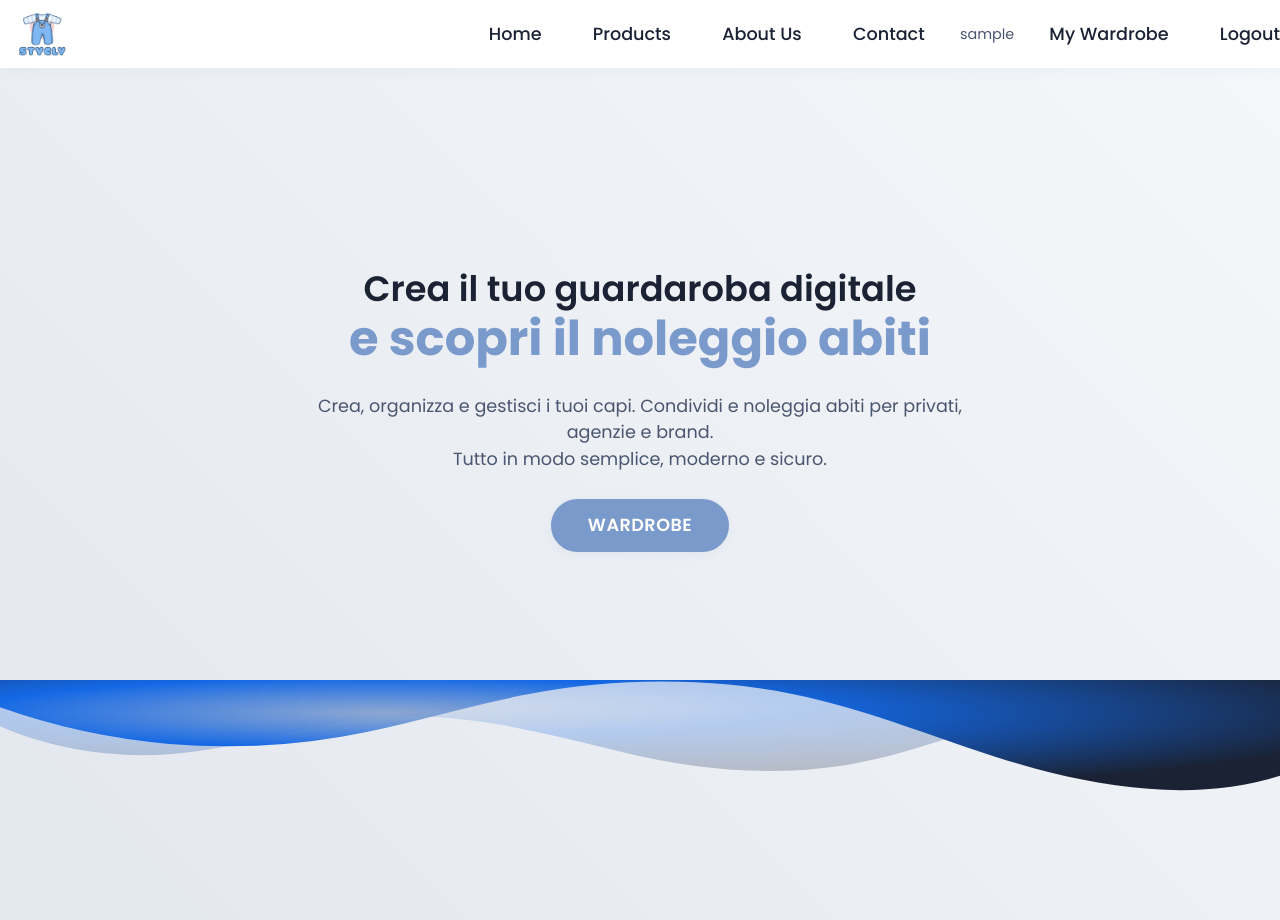
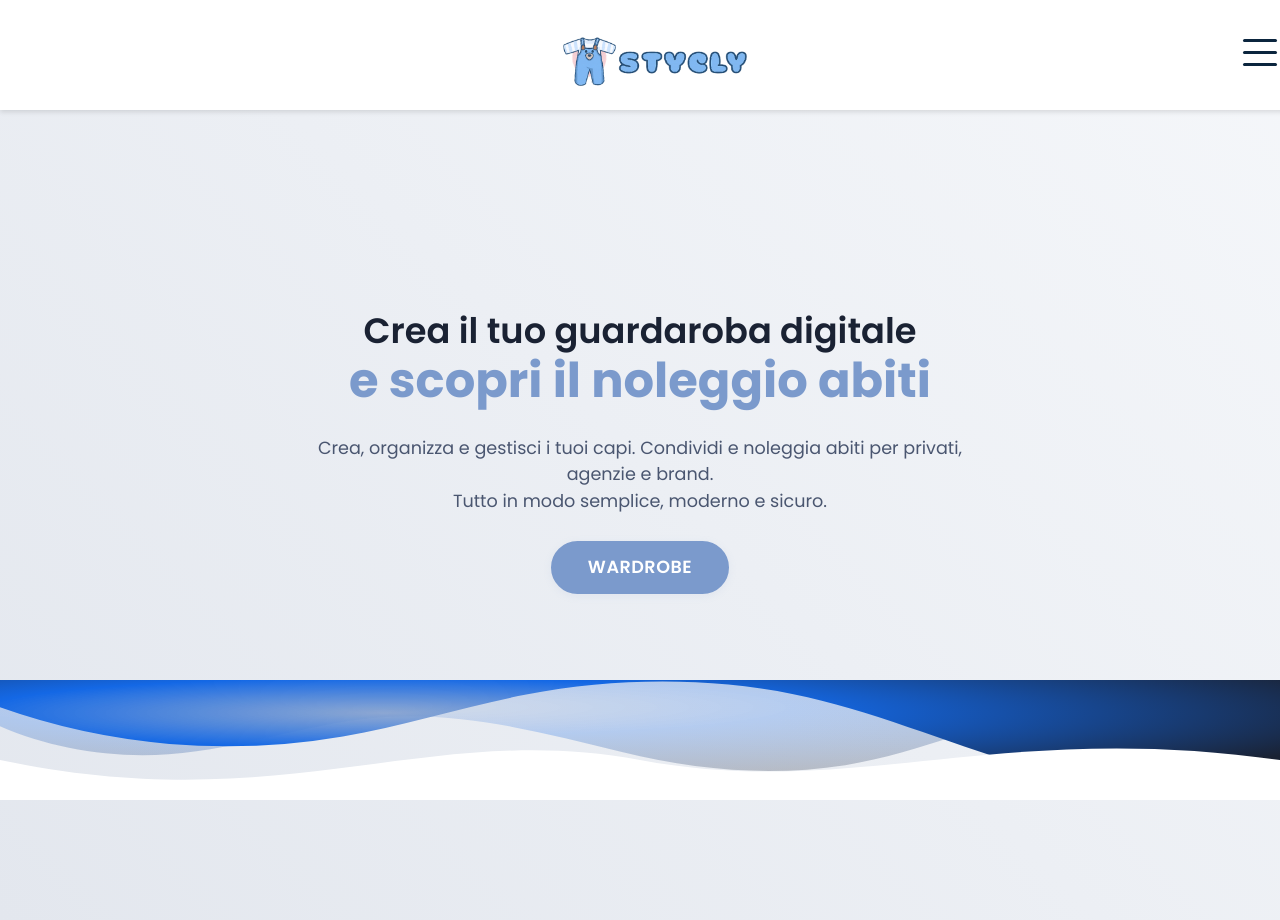
Before and after one commit to RGianluca98/Stycly2025, a Flask app: page / in a window 1280 px wide. Run offline with Flask 3, Linux system fonts and the light colour scheme; the visitor is signed in with stand-in values (Sample User, id 1); some libraries are stand-ins or nearby versions.

Commit message:
changes1

```diff
--- a/static/style.css
+++ b/static/style.css
@@ -34,137 +34,272 @@ body {
     padding-bottom: 120px; /* spazio per la wave */
 }
 
-/* --- NAVBAR --- */
-.stycly-header {
+/* ---------------------------------
+   HEADER + BLOB MENU OVERLAY
+----------------------------------*/
+
+.stycly-header.overlay-header {
+    height: 110px;
     width: 100%;
-    background: var(--col-white);
-    box-shadow: 0 2px 12px rgba(123,154,204,0.07);
+    position: relative;
+    background-color: var(--col-white);
+    box-shadow: 0 2px 5px rgba(0,0,0,.12);
     display: flex;
     align-items: center;
-    justify-content: space-between;
-    position: relative;
-    z-index: 10;
-    min-height: 68px;
+    justify-content: center;
     padding: 0 16px;
+    z-index: 20;
 }
 
-.stycly-logo img {
-    height: 44px;
-    width: auto;
-    display: block;
+/* wrapper logo centrale */
+.stycly-logo-wrapper {
+    text-align: center;
+    flex: 1;
 }
 
-/* desktop nav */
-.stycly-nav {
-    display: flex;
-    align-items: center;
-    gap: 1.2rem;
+/* logo stile template blob */
+.timlogo {
+    width: 190px;           /* visualizzato ~190px */
+    max-width: 60vw;
+    display: block;
+    margin: 0 auto;
+    padding-top: 12px;
+}
+
+/* zona destra: social + burger */
+.head {
+    position: absolute;
+    top: 30px;
+    right: 20px;
+}
+
+.head .tile {
+    display: inline-block;
+    height: 44px;
+    width: 44px;
+    margin-left: 6px;
+    transition: all .3s ease-in;
+}
+
+.head .tile.socialmedia {
+    color: #0b253e;
+    font-size: 32px;
+    text-align: center;
+    line-height: 44px;
+}
+
+.overlay-header.clicked .head .tile.socialmedia {
+    color: #ffffff;
+}
+
+.head .burger {
+    margin-left: 20px;
+    padding: 5px;
+    cursor: pointer;
+    background-color: transparent;
+}
+
+/* hamburger */
+.meat {
+    height: 34px;
+    width: 34px;
+    position: relative;
+    transition: all .3s ease-in;
+}
+
+.overlay-header.clicked .head .burger .meat {
+    transform: rotate(180deg);
+}
+
+.meat .line {
+    height: 3px;
+    width: 34px;
+    background-color: #0b253e;
+    border-radius: 3px;
+    position: absolute;
+    transition: all .3s ease-in;
+}
+
+.meat .line.one { top: 4px; left: 0; }
+.meat .line.two { top: 16px; left: 0; }
+.meat .line.three { top: 28px; left: 0; }
+
+.overlay-header.clicked .burger .line {
+    background-color: #ffffff;
+}
+.overlay-header.clicked .burger .line.one {
+    transform: rotate(45deg);
+    top: 16px;
+}
+.overlay-header.clicked .burger .line.two {
+    transform: rotate(-45deg);
+    top: 16px;
+}
+.overlay-header.clicked .burger .line.three {
+    opacity: 0;
+}
+
+/* NAV MODAL + BLOB */
+.nav-modal {
+    position: fixed;
+    top: 0;
+    left: 0;
+    width: 100%;
+    height: 100vh;
+    visibility: hidden;
+    opacity: 0;
+    transition: all .3s ease-in;
+    pointer-events: none;
+    z-index: 15;
+}
+
+.overlay-header.clicked .nav-modal {
+    visibility: visible;
+    opacity: 1;
+    pointer-events: auto;
+}
+
+.nav-modal .blob {
+    display: block;
+    width: 10px;
+    height: 10px;
+    border-radius: 100%;
+    margin: 0 auto;
+    background-color: #0b253e;
+    position: relative;
+    top: 50%;
+    transform: translateY(-50%);
+    transition: all .3s ease-in;
+}
+
+.overlay-header.clicked .nav-modal .blob {
+    width: 100vw;
+    height: 100vh;
+    border-radius: 0;
+}
+
+/* menu overlay */
+.overlay-nav {
+    position: fixed;
+    left: 16%;
+    top: 26%;
+    color: #ffffff;
+    opacity: 0;
+    transition: all .3s ease-in;
+    transition-delay: .3s;
+}
+
+.overlay-header.clicked .overlay-nav {
+    opacity: 1;
+}
+
+.overlay-nav a {
+    color: #ffffff;
+    text-decoration: none;
+    font-family: 'Poppins', sans-serif;
+    font-weight: 500;
+    font-size: 26px;
+    letter-spacing: 0.08em;
+}
+
+.overlay-nav ul li {
+    list-style: none;
+    text-align: right;
+    border-right: 4px solid #ffffff;
+    padding-bottom: 10px;
+    padding-right: 12px;
     position: relative;
 }
 
-.stycly-nav > a,
-.stycly-nav-dropdown-btn {
-    font-size: var(--f-md);
-    color: var(--col-primario);
-    text-decoration: none;
-    background: none;
-    border: none;
-    font-family: var(--font-main);
-    font-weight: 500;
-    padding: 8px 16px;
-    cursor: pointer;
-    transition: color 0.18s;
-    position: relative;
+/* voce username non linkata */
+.nav-username-item {
+    border-right: none;
+}
+.nav-username {
+    font-size: 20px;
+    text-transform: uppercase;
+    opacity: 0.8;
 }
 
-.stycly-nav > a:hover,
-.stycly-nav-dropdown-btn:hover {
-    color: var(--col-hover);
+/* eventuali sotto-menu */
+.overlay-nav ul li ul {
+    position: absolute;
+    right: -280px;
+    top: -4px;
+    display: none;
+}
+.overlay-nav ul li.selected ul {
+    display: block;
+}
+.overlay-nav ul li ul li {
+    border: none;
+    padding-bottom: 10px;
+    padding-left: 10px;
+    height: 48px;
+    width: 260px;
+}
+.overlay-nav ul li ul li a {
+    display: block;
+    height: 48px;
+    font-size: 18px;
+    text-align: left;
+    padding: 10px;
 }
 
-.stycly-nav-dropdown-parent {
-    position: relative;
+.overlay-nav ul li.notselected a {
+    opacity: .5;
+}
+.overlay-nav ul li.selected ul li a {
+    opacity: 1;
 }
 
-.stycly-nav-dropdown-menu {
-    display: none;
-    position: absolute;
-    top: 110%;
-    left: 0;
-    background: var(--col-white);
-    box-shadow: 0 8px 32px rgba(123,154,204,0.13);
-    border-radius: 10px;
-    min-width: 180px;
-    flex-direction: column;
-    padding: 8px 0;
-    z-index: 100;
-    animation: fadeIn 0.18s;
+/* disattivo vecchia nav orizzontale */
+.stycly-nav,
+.stycly-nav-hamburger {
+    display: none !important;
 }
 
-.stycly-nav-dropdown-menu a {
-    color: var(--col-primario);
-    text-decoration: none;
-    padding: 12px 24px;
-    font-size: var(--f-md);
-    font-weight: 500;
-    border: none;
-    background: none;
-    text-align: left;
-    transition: background 0.18s, color 0.18s;
-    border-radius: 0;
-    display: block;
+/* HEADER RESPONSIVE */
+@media screen and (max-width: 820px) {
+    .timlogo {
+        width: 150px;
+        padding-top: 18px;
+    }
 }
 
-.stycly-nav-dropdown-menu a:hover {
-    background: #e3e7ee;
-    color: var(--col-hover);
+@media screen and (max-width: 580px) {
+    .timlogo {
+        width: 130px;
+        padding-top: 24px;
+    }
+
+    .overlay-nav {
+        left: 12%;
+        top: 28%;
+    }
+
+    .overlay-nav a {
+        font-size: 18px;
+    }
+    .overlay-nav ul li ul {
+        right: -220px;
+    }
+    .overlay-nav ul li ul li a {
+        font-size: 16px;
+        height: 40px;
+    }
 }
 
-/* Mostra dropdown quando il parent ha la classe .open */
-.stycly-nav-dropdown-parent.open .stycly-nav-dropdown-menu {
-    display: flex;
+@media screen and (max-width: 500px) {
+    .timlogo {
+        display: none; /* come nel template originale */
+    }
 }
 
-/* Etichetta utente loggato */
-.stycly-user-label {
-    font-size: 0.9rem;
-    color: #4a5670;
-}
-
-/* --- HAMBURGER (mobile) --- */
-.stycly-nav-hamburger {
-    display: none;
-    flex-direction: column;
-    justify-content: center;
-    width: 38px;
-    height: 38px;
-    background: none;
-    border: none;
-    cursor: pointer;
-    padding: 0;
-    margin-left: 12px;
-    z-index: 101;
-}
-
-.stycly-nav-hamburger span {
-    display: block;
-    height: 4px;
-    width: 28px;
-    background: var(--col-primario);
-    margin: 4px 0;
-    border-radius: 2px;
-    transition: all 0.2s;
-}
-
-/* Stato "X" quando attivo (classe .active gestita da JS) */
-.stycly-nav-hamburger.active span:nth-child(1) {
-    transform: translateY(8px) rotate(45deg);
-}
-.stycly-nav-hamburger.active span:nth-child(2) {
-    opacity: 0;
-}
-.stycly-nav-hamburger.active span:nth-child(3) {
-    transform: translateY(-8px) rotate(-45deg);
+@media screen and (max-width: 320px) {
+    .head .tile.socialmedia {
+        display: none;
+    }
 }
 
 /* --- HERO --- */
--- a/templates/base.html
+++ b/templates/base.html
@@ -4,100 +4,91 @@
     <meta charset="UTF-8">
     <meta name="viewport" content="width=device-width, initial-scale=1.0">
     <title>{% block title %}Stycly{% endblock %}</title>
+
+    <!-- Favicon -->
     <link rel="icon" type="image/png" href="{{ url_for('static', filename='stycly-favicon.png') }}">
+
+    <!-- FONT -->
+    <link href="https://fonts.googleapis.com/css?family=Poppins:400,500,600&display=swap" rel="stylesheet">
+    <!-- Font Awesome per social icone header -->
+    <link rel="stylesheet"
+          href="https://cdnjs.cloudflare.com/ajax/libs/font-awesome/4.7.0/css/font-awesome.min.css">
+
+    <!-- CSS principale -->
     <link rel="stylesheet" href="{{ url_for('static', filename='style.css') }}">
-    <link href="https://fonts.googleapis.com/css?family=Poppins:400,500,600&display=swap" rel="stylesheet">
-    <link href="https://fonts.googleapis.com/css?family=Montserrat:400,800&display=swap" rel="stylesheet">
-    <link rel="stylesheet" href="https://cdnjs.cloudflare.com/ajax/libs/font-awesome/6.5.0/css/all.min.css">
+
     {% block extra_head %}{% endblock %}
 </head>
 <body>
 
-    <!-- NAVBAR -->
-    <header class="stycly-header">
-        <!-- Logo -->
-        <a href="{{ url_for('home') }}" class="stycly-logo">
-            <img src="{{ url_for('static', filename='stycly-logo.png') }}" alt="Stycly Logo">
+<!-- HEADER CON MENU A BLOB -->
+<header class="stycly-header overlay-header">
+    <!-- Logo centrale -->
+    <div class="stycly-logo-wrapper">
+        <a href="{{ url_for('home') }}">
+            <img class="timlogo"
+                 src="{{ url_for('static', filename='stycly-logo.png') }}"
+                 alt="Stycly logo">
         </a>
+    </div>
 
-        <!-- Bottone hamburger (mostrato solo su mobile via CSS) -->
-        <button class="stycly-nav-hamburger" aria-label="Apri/chiudi menu">
-            <span></span>
-            <span></span>
-            <span></span>
-        </button>
+    <!-- Overlay nav + blob -->
+    <div class="nav-modal">
+        <div class="blob"></div>
+        <nav class="overlay-nav">
+            <ul>
+                {% if not session.get('user_id') %}
+                    <!-- NON LOGGATO -->
+                    <li><a href="{{ url_for('home') }}">HOME</a></li>
+                    <li><a href="{{ url_for('public_wardrobe') }}">PRODUCTS</a></li>
+                    <li><a href="{{ url_for('home') }}#about">ABOUT US</a></li>
+                    <li><a href="{{ url_for('contact') }}">CONTACT</a></li>
+                    <li><a href="{{ url_for('login') }}">AREA RISERVATA</a></li>
+                {% else %}
+                    <!-- LOGGATO -->
+                    <li><a href="{{ url_for('home') }}">HOME</a></li>
+                    <li><a href="{{ url_for('public_wardrobe') }}">PRODUCTS</a></li>
+                    <li><a href="{{ url_for('home') }}#about">ABOUT US</a></li>
+                    <li><a href="{{ url_for('contact') }}">CONTACT</a></li>
 
-        <!-- Menu di navigazione -->
-        <nav class="stycly-nav">
-            <a href="{{ url_for('home') }}">Home</a>
-            <a href="{{ url_for('products') }}">Products</a>
-            <a href="{{ url_for('about') }}">About Us</a>
-            <a href="{{ url_for('contact') }}">Contact</a>
-
-            {% if session.get('user_id') %}
-                <span class="stycly-user-label">
+                    <li class="nav-username-item">
+                        <span class="nav-username">
                             {{ session.get('username') }}
                         </span>
-                <a href="{{ url_for('private_wardrobe') }}">My Wardrobe</a>
-                <a href="{{ url_for('logout') }}">Logout</a>
-            {% else %}
-                <button id="open-auth-modal">Area riservata</button>
+                    </li>
+                    <li><a href="{{ url_for('private_wardrobe') }}">MY WARDROBE</a></li>
+                    <li><a href="{{ url_for('logout') }}">LOGOUT</a></li>
                 {% endif %}
+            </ul>
         </nav>
+    </div>
+
+    <!-- Area destra con social + burger -->
+    <div class="head">
+
+
+        <div class="tile burger" aria-label="Apri menu" role="button">
+            <div class="meat">
+                <div class="line one"></div>
+                <div class="line two"></div>
+                <div class="line three"></div>
+            </div>
+        </div>
+    </div>
 </header>
 
-    <!-- CONTENUTO PAGINA -->
 <main>
     {% block content %}{% endblock %}
 </main>
 
-    <!-- LOGIN/REGISTER MODALE -->
-    <div class="auth-modal" id="auth-modal">
-      <div class="container" id="container">
-        <div class="form-container sign-up-container">
-          <form method="post" action="{{ url_for('register') }}">
-            <h1>Create Account</h1>
-
-            <span>or use your email for registration</span>
-            <input type="text" name="username" placeholder="Name" />
-            <input type="email" name="email" placeholder="Email" />
-            <input type="password" name="password" placeholder="Password" />
-            <button type="submit">Sign Up</button>
-          </form>
+<!-- ONDA IN BASSO (opzionale, puoi rimuovere se non ti serve) -->
+<div class="divider-bottom">
+    <svg viewBox="0 0 1440 120" preserveAspectRatio="none">
+        <path d="M0,80 C320,140 480,40 720,80 C960,120 1120,40 1440,80 L1440,120 L0,120 Z"
+              fill="#ffffff"></path>
+    </svg>
 </div>
 
-        <div class="form-container sign-in-container">
-          <form method="post" action="{{ url_for('login') }}">
-            <h1>Sign in</h1>
-
-            <span>or use your account</span>
-            <input type="text" name="email_or_username" placeholder="Email or Username" />
-            <input type="password" name="password" placeholder="Password" />
-            <a href="#">Forgot your password?</a>
-            <button type="submit">Sign In</button>
-          </form>
-        </div>
-
-        <div class="overlay-container">
-          <div class="overlay">
-            <div class="overlay-panel overlay-left">
-              <h1>Welcome Back!</h1>
-              <p>To keep connected with us please login with your personal info</p>
-              <button class="ghost" id="signIn">Sign In</button>
-            </div>
-            <div class="overlay-panel overlay-right">
-              <h1>Hello, Friend!</h1>
-              <p>Enter your personal details and start journey with us</p>
-              <button class="ghost" id="signUp">Sign Up</button>
-            </div>
-          </div>
-        </div>
-      </div>
-    </div>
-
-    <!-- JS -->
-    <script src="https://cdnjs.cloudflare.com/ajax/libs/gsap/3.12.5/gsap.min.js"></script>
-    <script src="https://assets.codepen.io/16327/MorphSVGPlugin3.min.js"></script>
 <script src="{{ url_for('static', filename='main.js') }}"></script>
 {% block extra_js %}{% endblock %}
 </body>
```
Also changed, not shown: other parts of static/style.css (+0 -72 lines), static/stycly-favicon.png, static/stycly-logo.png. Lines whose indentation alone changed are shown as unchanged.
